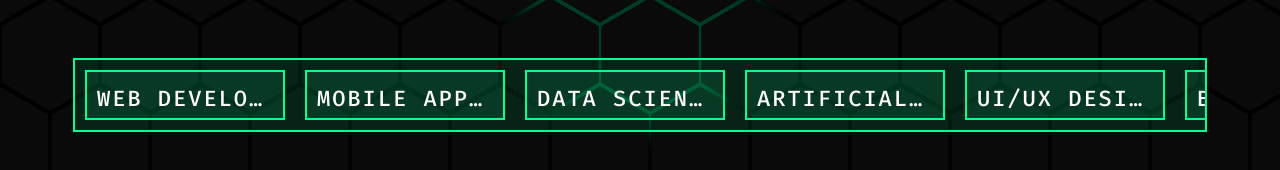
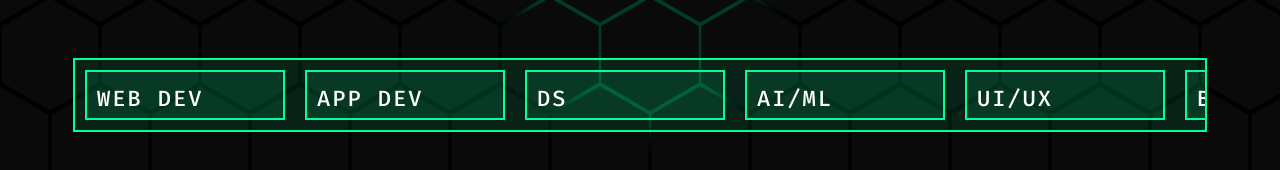
Before and after one commit to Hackerspace2023/Hackerspace-Portfolio, a React (Vite) app: page /projects in a window 1280 px wide. Shown: the part 387-557 px from the top of the page. Built offline with nearby package versions, Linux system fonts and the light colour scheme.

Commit message:
Project update

```diff
--- a/src/components/Category/ProjectCategory.jsx
+++ b/src/components/Category/ProjectCategory.jsx
@@ -1,7 +1,7 @@
 import React, { Fragment, useState } from "react";
 import "../../css/eventsCategory.css";
 
-const ProjectCategory = ({ data, category, renderComponet }) => {
+const ProjectCategory = ({ data, category, domain, renderComponet }) => {
   const uniqueCategory = [...new Set(data.map((item) => item[category]))];
   const [selectedId, setSelectedId] = useState(uniqueCategory[0]);
 
@@ -19,6 +19,7 @@ const ProjectCategory = ({ data, category, renderComponet }) => {
             </div>
           ))}
         </div>
+
         <div className="categoryCardSection">
           {data
             .filter((item) => item[category] === selectedId)
--- a/src/css/eventsCategory.css
+++ b/src/css/eventsCategory.css
@@ -1,15 +1,14 @@
-.Events.categorySecion
-{
+.Events.categorySecion {
     /* background-color: red; */
     width: 100%;
     padding-left: 10px;
     padding-right: 10px;
     margin-top: 50px;
     position: relative;
-  z-index: 1;
+    z-index: 1;
 }
-.Events .categoryOptions
-{
+
+.Events .categoryOptions {
     display: flex;
     /* justify-content: center;
     align-items: center; */
@@ -27,11 +26,13 @@
     overflow-x: scroll;
     text-transform: uppercase;
 }
-.Events .categoryOptions::-webkit-scrollbar{
+
+.Events .categoryOptions::-webkit-scrollbar {
     display: none;
 
 }
-.Events .categoryOptionItem{
+
+.Events .categoryOptionItem {
     min-width: 200px;
     height: 50px;
     width: fit-content;
@@ -52,12 +53,18 @@
     letter-spacing: 2px;
     overflow: hidden;
 }
-.Events .categoryOptionItem:hover{
+
+.Events .categoryOptionItem:hover {
     background-color: var(--primary-color);
     color: var(--background-color);
 
 }
-.categoryCardSection{
+
+.categoryTitle {
+    margin-top: 50px;
+}
+
+.categoryCardSection {
     display: flex;
     justify-content: center;
     align-items: center;
--- a/src/data/projects.json
+++ b/src/data/projects.json
@@ -2,6 +2,7 @@
   {
     "name": "Project 1",
     "domain": "Web Development",
+    "tag": "Web Dev",
     "description": "Lorem ipsum dolor sit amet, consectetur adipiscing elit.",
     "image": "https://images.unsplash.com/photo-1446941611757-91d2c3bd3d45?q=80&w=1402&auto=format&fit=crop",
     "showOnHighlights": true,
@@ -11,6 +12,7 @@
   {
     "name": "Project 2",
     "domain": "Mobile App Development",
+    "tag": "App Dev",
     "description": "Lorem ipsum dolor sit amet, consectetur adipiscing elit.",
     "image": "https://images.unsplash.com/photo-1446941611757-91d2c3bd3d45?q=80&w=1402&auto=format&fit=crop",
     "showOnHighlights": false,
@@ -20,6 +22,7 @@
   {
     "name": "Project 3",
     "domain": "Data Science",
+    "tag": "DS",
     "description": "Lorem ipsum dolor sit amet, consectetur adipiscing elit.",
     "image": "https://images.unsplash.com/photo-1446941611757-91d2c3bd3d45?q=80&w=1402&auto=format&fit=crop",
     "showOnHighlights": true,
@@ -29,6 +32,7 @@
   {
     "name": "Project 4",
     "domain": "Artificial Intelligence",
+    "tag": "AI/ML",
     "description": "Lorem ipsum dolor sit amet, consectetur adipiscing elit.",
     "image": "https://images.unsplash.com/photo-1446941611757-91d2c3bd3d45?q=80&w=1402&auto=format&fit=crop",
     "showOnHighlights": false,
@@ -38,6 +42,7 @@
   {
     "name": "Project 5",
     "domain": "UI/UX Design",
+    "tag": "UI/UX",
     "description": "Lorem ipsum dolor sit amet, consectetur adipiscing elit.",
     "image": "https://images.unsplash.com/photo-1446941611757-91d2c3bd3d45?q=80&w=1402&auto=format&fit=crop",
     "showOnHighlights": true,
@@ -47,6 +52,7 @@
   {
     "name": "Project 6",
     "domain": "Blockchain",
+    "tag": "Blockchain",
     "description": "Lorem ipsum dolor sit amet, consectetur adipiscing elit.",
     "image": "https://images.unsplash.com/photo-1446941611757-91d2c3bd3d45?q=80&w=1402&auto=format&fit=crop",
     "showOnHighlights": false,
@@ -56,6 +62,7 @@
   {
     "name": "Project 7",
     "domain": "Cloud Computing",
+    "tag": "Cloud",
     "description": "Lorem ipsum dolor sit amet, consectetur adipiscing elit.",
     "image": "https://images.unsplash.com/photo-1446941611757-91d2c3bd3d45?q=80&w=1402&auto=format&fit=crop",
     "showOnHighlights": true,
@@ -65,6 +72,7 @@
   {
     "name": "Project 8",
     "domain": "Python Projects",
+    "tag": "Python",
     "description": "Lorem ipsum dolor sit amet, consectetur adipiscing elit.",
     "image": "https://images.unsplash.com/photo-1446941611757-91d2c3bd3d45?q=80&w=1402&auto=format&fit=crop",
     "showOnHighlights": false,
@@ -74,6 +82,7 @@
   {
     "name": "Project 9",
     "domain": "Python Projects",
+    "tag": "Python",
     "description": "Lorem ipsum dolor sit amet, consectetur adipiscing elit.",
     "image": "https://images.unsplash.com/photo-1446941611757-91d2c3bd3d45?q=80&w=1402&auto=format&fit=crop",
     "showOnHighlights": true,
@@ -83,6 +92,7 @@
   {
     "name": "Project 10",
     "domain": "Game Development",
+    "tag": "Game Dev",
     "description": "Lorem ipsum dolor sit amet, consectetur adipiscing elit.",
     "image": "https://images.unsplash.com/photo-1446941611757-91d2c3bd3d45?q=80&w=1402&auto=format&fit=crop",
     "showOnHighlights": false,
@@ -92,6 +102,7 @@
   {
     "name": "Project 11",
     "domain": "Python Projects",
+    "tag": "Python",
     "description": "Lorem ipsum dolor sit amet, consectetur adipiscing elit.",
     "image": "https://images.unsplash.com/photo-1446941611757-91d2c3bd3d45?q=80&w=1402&auto=format&fit=crop",
     "showOnHighlights": true,
@@ -101,6 +112,7 @@
   {
     "name": "Project 12",
     "domain": "Virtual Reality",
+    "tag": "VR/AR",
     "description": "Lorem ipsum dolor sit amet, consectetur adipiscing elit.",
     "image": "https://images.unsplash.com/photo-1446941611757-91d2c3bd3d45?q=80&w=1402&auto=format&fit=crop",
     "showOnHighlights": false,
@@ -108,17 +120,9 @@
     "url": ""
   },
   {
-    "name": "Project 13",
-    "domain": "Big Data",
-    "description": "Lorem ipsum dolor sit amet, consectetur adipiscing elit.",
-    "image": "https://images.unsplash.com/photo-1446941611757-91d2c3bd3d45?q=80&w=1402&auto=format&fit=crop",
-    "showOnHighlights": true,
-    "repo": "",
-    "url": ""
-  },
-  {
     "name": "Project 14",
     "domain": "Machine Learning",
+    "tag": "",
     "description": "Lorem ipsum dolor sit amet, consectetur adipiscing elit.",
     "image": "https://images.unsplash.com/photo-1446941611757-91d2c3bd3d45?q=80&w=1402&auto=format&fit=crop",
     "showOnHighlights": false,
@@ -128,6 +132,7 @@
   {
     "name": "Project 15",
     "domain": "Mobile App Development",
+    "tag": "App Dev",
     "description": "Lorem ipsum dolor sit amet, consectetur adipiscing elit.",
     "image": "https://images.unsplash.com/photo-1446941611757-91d2c3bd3d45?q=80&w=1402&auto=format&fit=crop",
     "showOnHighlights": true,
@@ -137,6 +142,7 @@
   {
     "name": "Project 16",
     "domain": "Data Science",
+    "tag": "DS",
     "description": "Lorem ipsum dolor sit amet, consectetur adipiscing elit.",
     "image": "https://images.unsplash.com/photo-1446941611757-91d2c3bd3d45?q=80&w=1402&auto=format&fit=crop",
     "showOnHighlights": false,
@@ -146,6 +152,7 @@
   {
     "name": "Project 17",
     "domain": "Web Development",
+    "tag": "Web Dev",
     "description": "Lorem ipsum dolor sit amet, consectetur adipiscing elit.",
     "image": "https://images.unsplash.com/photo-1446941611757-91d2c3bd3d45?q=80&w=1402&auto=format&fit=crop",
     "showOnHighlights": true,
@@ -155,6 +162,7 @@
   {
     "name": "Project 18",
     "domain": "Mobile App Development",
+    "tag": "App Dev",
     "description": "Lorem ipsum dolor sit amet, consectetur adipiscing elit.",
     "image": "https://images.unsplash.com/photo-1446941611757-91d2c3bd3d45?q=80&w=1402&auto=format&fit=crop",
     "showOnHighlights": false,
@@ -164,6 +172,7 @@
   {
     "name": "Project 19",
     "domain": "Data Science",
+    "tag": "DS",
     "description": "Lorem ipsum dolor sit amet, consectetur adipiscing elit.",
     "image": "https://images.unsplash.com/photo-1446941611757-91d2c3bd3d45?q=80&w=1402&auto=format&fit=crop",
     "showOnHighlights": true,
@@ -173,6 +182,7 @@
   {
     "name": "Project 20",
     "domain": "Web Development",
+    "tag": "Web Dev",
     "description": "Lorem ipsum dolor sit amet, consectetur adipiscing elit.",
     "image": "https://images.unsplash.com/photo-1446941611757-91d2c3bd3d45?q=80&w=1402&auto=format&fit=crop",
     "showOnHighlights": false,
--- a/src/pages/Projects/Projects.jsx
+++ b/src/pages/Projects/Projects.jsx
@@ -165,7 +165,8 @@ const Projects = () => {
         Lorem Ipsum has been
       </div>
       <ProjectCategory
-        category="domain"
+        category="tag"
+        domain="domain"
         data={projects}
         renderComponet={(ele) => <ProjectCard data={ele} />}
       />
```
